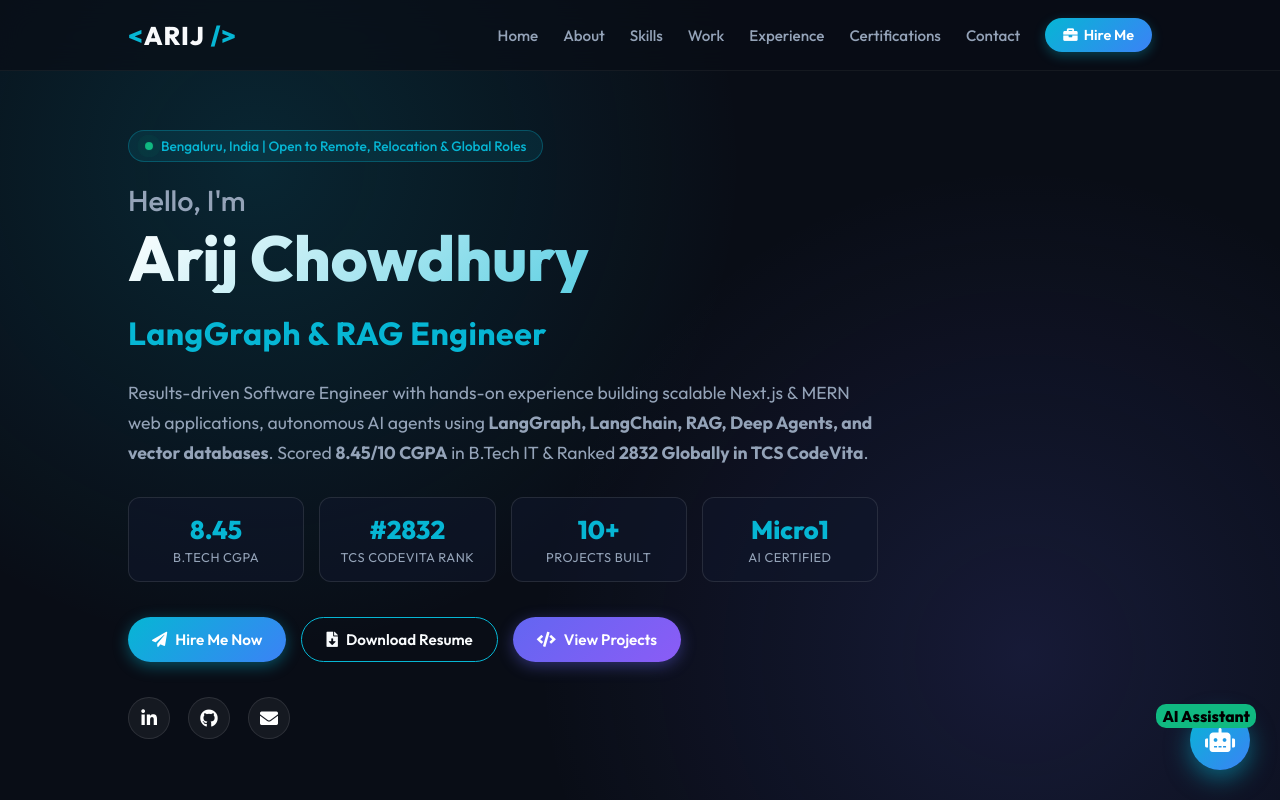
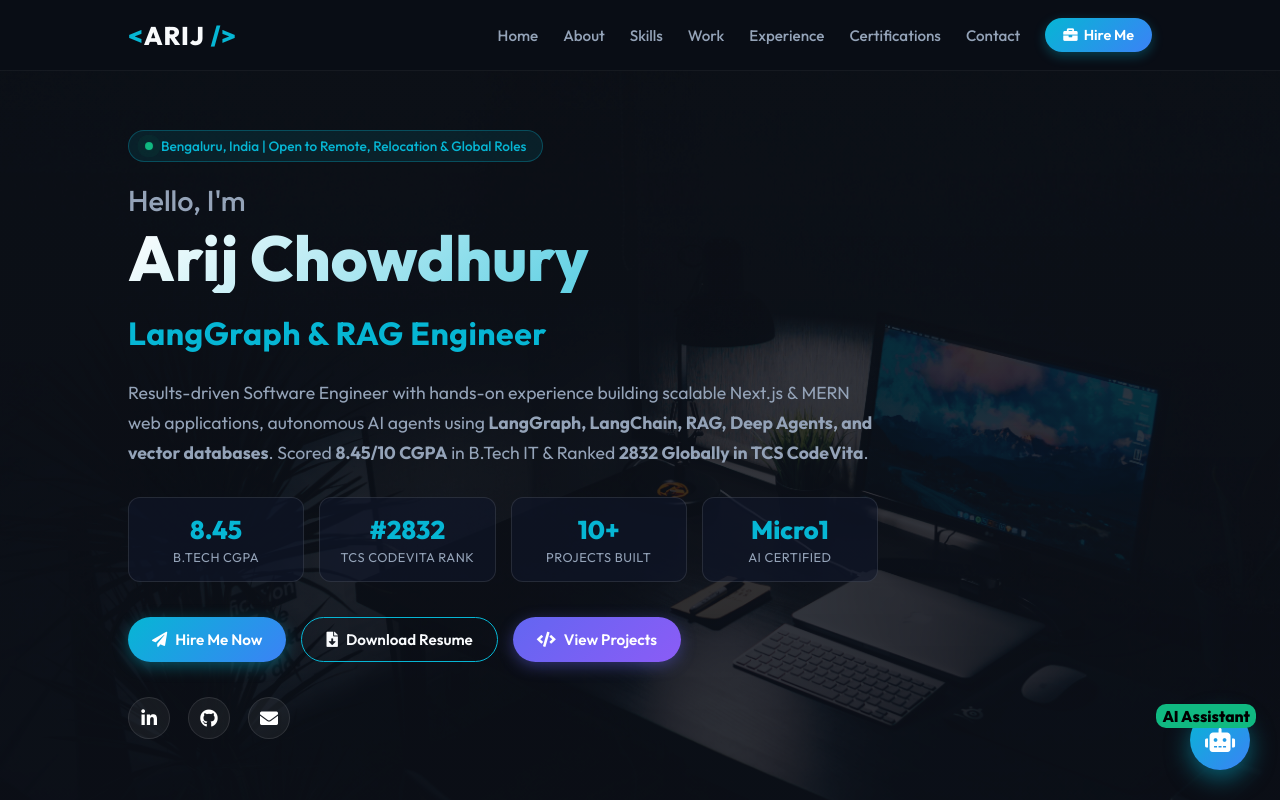
Before and after one commit to Arijdev/Portfolio, a React (Vite) app: page / in a window 1280 px wide. Shown: the top 800 px of the page. Built offline with nearby package versions, Linux system fonts and the light colour scheme.

Commit message:
Update pages

```diff
--- a/src/App.css
+++ b/src/App.css
@@ -210,9 +210,8 @@ header .navigation-menu .nav-item-link:hover {
   min-height: 100vh;
   display: flex;
   align-items: center;
-  background: radial-gradient(circle at 20% 20%, rgba(6, 182, 212, 0.15) 0%, transparent 40%),
-              radial-gradient(circle at 80% 80%, rgba(99, 102, 241, 0.15) 0%, transparent 40%),
-              var(--bg-dark);
+  background: linear-gradient(rgba(9, 13, 22, 0.75), rgba(9, 13, 22, 0.85)),
+              url('/src/assets/images/bg.jpg') no-repeat center center / cover fixed;
   padding-top: 130px;
   padding-bottom: 80px;
 }
```
Also changed, not shown: 1 other file (tests, documents, lock files or other folders).
